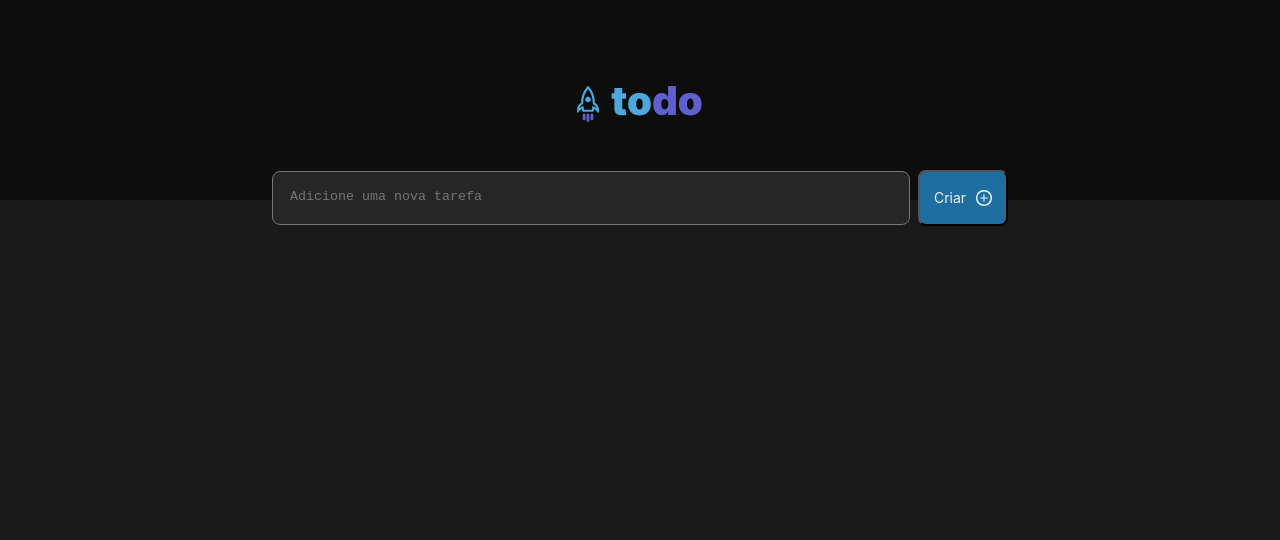
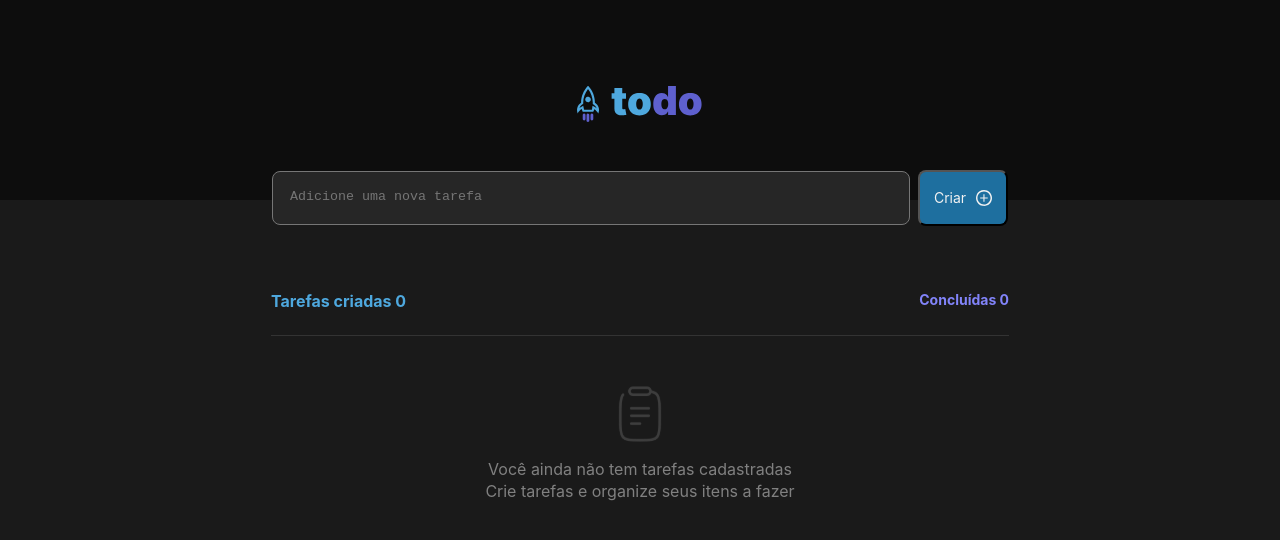
Before and after one commit to viniciusnunhez27/Todo-React, a React (Vite) app in the folder Todo/: page / in a window 1280 px wide. Shown: the top 540 px of the page. Built offline with nearby package versions, Linux system fonts and the light colour scheme.

Commit message:
Feature: empty task field

```diff
--- a/Todo/index.html
+++ b/Todo/index.html
@@ -2,7 +2,6 @@
 <html lang="en">
   <head>
     <meta charset="UTF-8" />
-    <link rel="icon" type="image/svg+xml" href="/vite.svg" />
     <meta name="viewport" content="width=device-width, initial-scale=1.0" />
     <title>Todo </title>
   </head>
--- a/Todo/src/App.jsx
+++ b/Todo/src/App.jsx
@@ -3,12 +3,15 @@ import { Header } from "./components/Header";
 import styles from "./App.module.css";
 
 import Plus from "./assets/Plus.svg";
+import IconEmpty from './assets/Iconempty.svg'
 
 import "./global.css";
 
 function App() {
   return (
     <>
+
+  <div className={styles.container}>
       <Header />
 
       <form className={styles.taskbar}>
@@ -17,6 +20,21 @@ function App() {
           Criar <img src={Plus} alt="Icone de +" />
         </button>
       </form>
+
+     <div className={styles.infoTask}>
+      <p className={styles.infoCreate}>Tarefas criadas  <span>0</span></p>
+      <p className={styles.infoDone}>Concluídas  <span>0</span> </p>
+    </div>
+
+
+ <div className={styles.cardInfo}>
+     <div className={styles.infoEmpty}>
+      <img src={IconEmpty} alt="Icon Lista Vazia" />
+        <p>Você ainda não tem tarefas cadastradas</p>
+        <p>Crie tarefas e organize seus itens a fazer</p>
+      </div>
+     </div>
+   </div>
     </>
   );
 }
--- a/Todo/src/App.module.css
+++ b/Todo/src/App.module.css
@@ -1,3 +1,6 @@
+
+
+
 .taskbar {
     margin-top: -30px;
     display: flex;
@@ -51,3 +54,52 @@
     background: var(--color-blue);
 
   }
+
+  .infoTask {
+    width: 100%;
+    max-width: 738px;
+    margin: 0  auto;
+    padding-top: 65px;
+
+     display: flex;
+     justify-content:space-between;
+  }
+
+  .infoCreate{
+    font-family: 'inter', sans-serif;
+    font-weight: 700;
+    size: 14px;
+    color: var(--color-blue);
+  }
+
+  .infoDone {
+   font-family: 'inter', sans-serif;
+   font-weight: 700;
+   font-size: 14px;
+   color: var(--color-purple);
+  }
+
+  .infoEmpty {
+    margin: 24px auto;
+    width: 100%;
+    max-width: 738px;
+    border-top: 1px solid var(--color-gray-400);
+    display: flex;
+    flex-direction: column;
+    align-items: center;
+    justify-content: center;
+  }
+
+  .infoEmpty img {
+      margin-top: 50px;
+      margin-bottom: 16px;
+
+  }
+
+  .infoEmpty p {
+    font-family: 'inter', sans-serif;
+    font-weight: 400;
+    size: 16px;
+    line-height: 22.4px;
+    color: var(--color-gray-300);
+  }
--- a/Todo/src/global.css
+++ b/Todo/src/global.css
@@ -2,6 +2,7 @@
 
     --color-purple:#1E6F9F;
     --color-purple-dark:#5E60CE;
+    --color-purple:#8284FA;
     --color-blue:#4EA8DE;
     --color-blue-dark:#1E6F9F;
 
@@ -39,6 +40,6 @@
 
 
       .container {
-        width: 100%;
+        width:100%;
         max-width: 1440px;
       }
```
Also changed, not shown: Todo/src/assets/Iconempty.svg (added).
